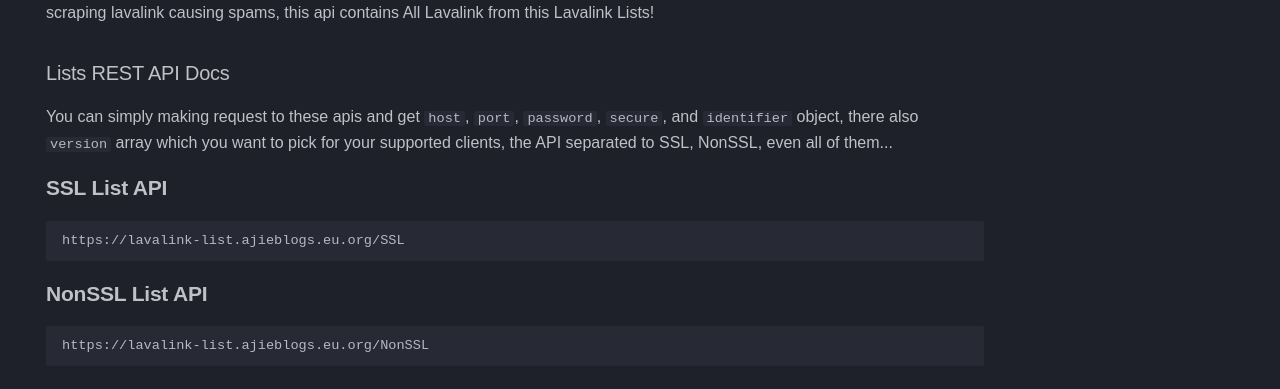
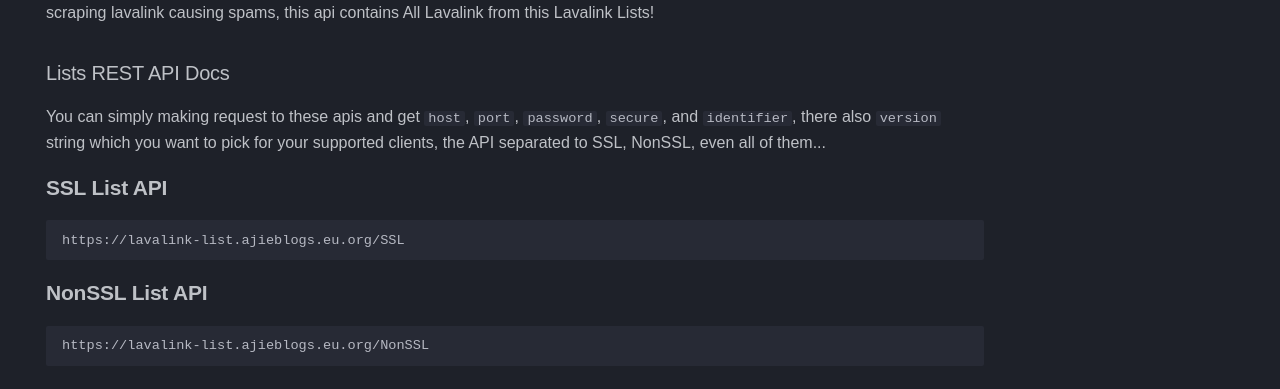
Before and after one commit to DarrenOfficial/lavalink-list, an MkDocs documentation site: the page built from docs/rest-api-badges.md, in a window 1280 px wide and 900 px high. Shown: the part 352-741 px from the top of the window. Built offline with MkDocs 1.6.1 and Material for MkDocs 9.7.7, drawn with Linux system fonts in a browser that asks for light colours; some web fonts are replaced; comment, search, counter and statistics services are not loaded; a style sheet for code colours, icons or effects is not loaded.

Commit message:
Update rest-api-badges.md

````diff
--- a/docs/rest-api-badges.md
+++ b/docs/rest-api-badges.md
@@ -18,7 +18,7 @@ Since reported much abusive activity on this Lavalink List, we have identified l
 
 ### Lists REST API Docs
 
-You can simply making request to these apis and get ```host```, ```port```, ```password```, ```secure```, and ```identifier``` object, there also ```version``` array which you want to pick for your supported clients, the API separated to SSL, NonSSL, even all of them...
+You can simply making request to these apis and get ```host```, ```port```, ```password```, ```secure```, and ```identifier```, there also ```version``` string which you want to pick for your supported clients, the API separated to SSL, NonSSL, even all of them...
 
 
 #### SSL List API
````
